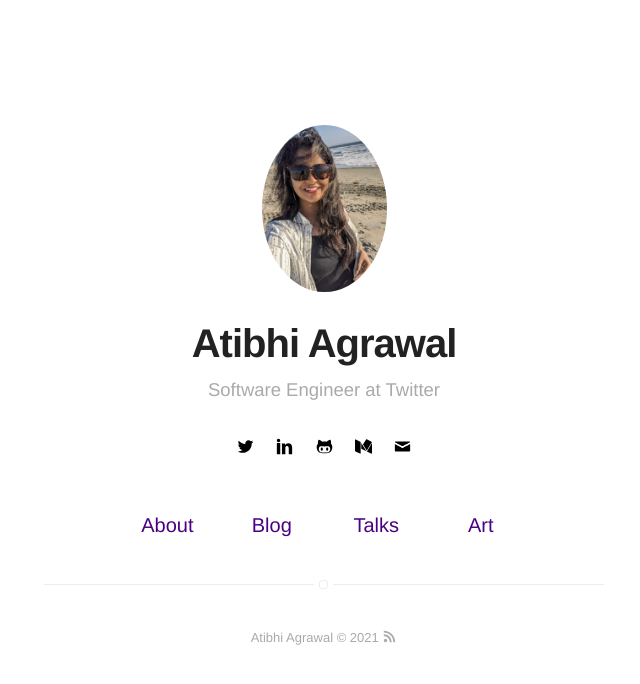
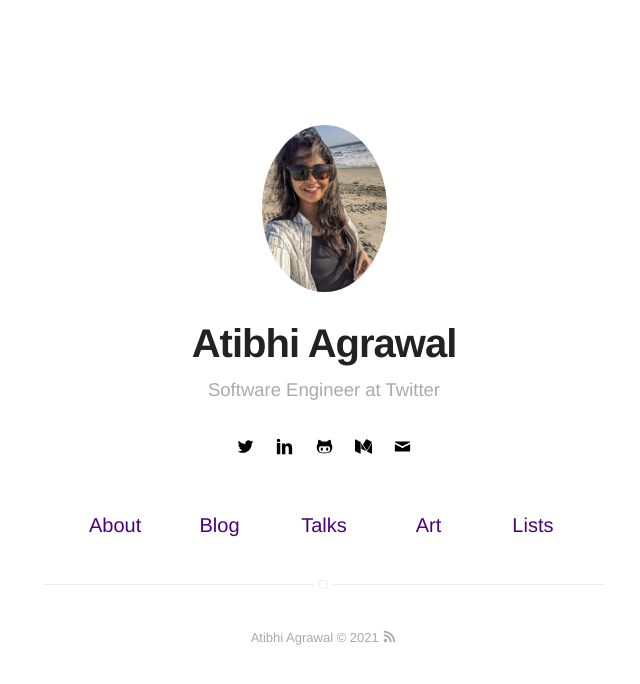
Before and after one commit to asquare14/aSquare14.github.io, a Jekyll site: the page built from index.html, in a window 1280 px wide. Shown: the top 684 px of the page, without its empty margins (316-956 px from the left). Built offline with Jekyll 4.4.1, drawn with Linux system fonts in a browser that asks for light colours.

Commit message:
created lists

```diff
--- a/_config.yml
+++ b/_config.yml
@@ -77,6 +77,7 @@
 about: true
 blog: true
 talks: true
+lists: true
 
 # do you want to show the "read time" of the posts?
 read-time: true
--- a/_includes/nav.html
+++ b/_includes/nav.html
@@ -29,12 +29,21 @@
         {% endif %}
 
         {% if site.blog == true %}
+        {% if page.title != "Blog" %}
+        <li class="item">
+            <a class="link" href="https://www.instagram.com/artbyatibhi/">Art</a>
+        </li>
+        {% endif %}
+    {% endif %}
+
+        {% if site.blog == true %}
             {% if page.title != "Blog" %}
-            <li class="item">
-                <a class="link" href="https://www.instagram.com/artbyatibhi/">Art</a>
-            </li>
+                <li class="item">
+                    <a class="link" href="{{ site.url }}/lists">Lists</a>
+                </li>
             {% endif %}
         {% endif %}
+
 
 
 <!--
```
Also changed, not shown: lists.md (added, +4 -0 lines), 17 other files.
